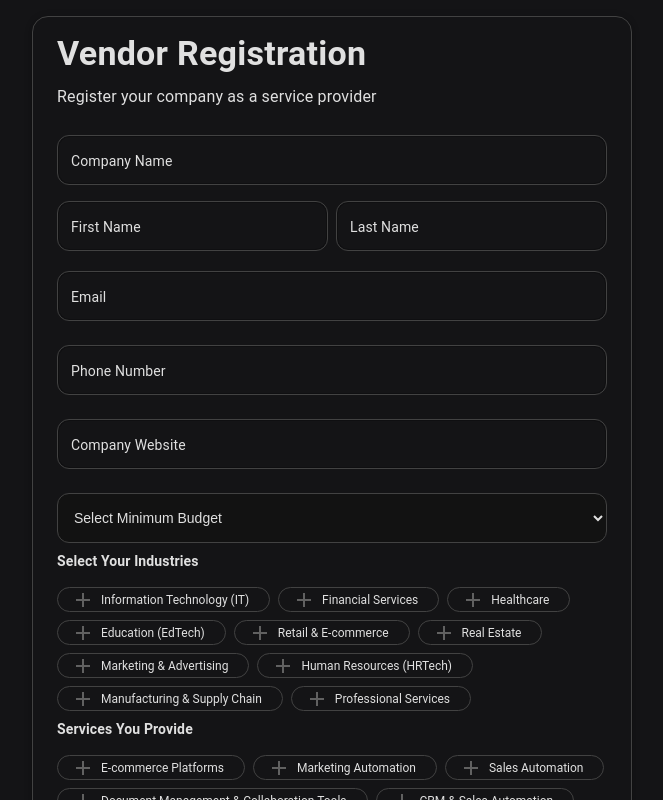
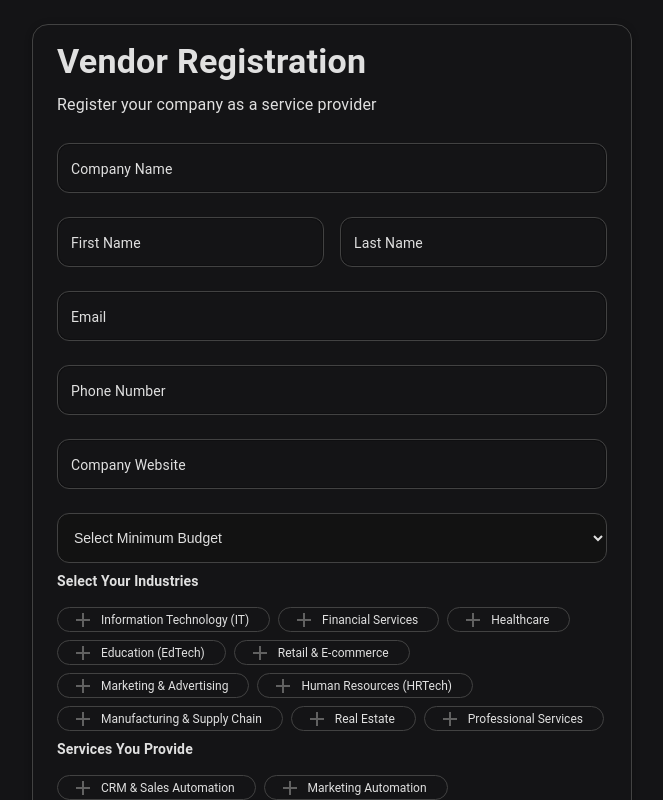
Before and after one commit to web-source-dev/leads, a React (Create React App) app: page /vendor in a window 1280 px wide. Shown: the top 800 px of the page, without its empty margins (308-971 px from the left). Built offline with nearby package versions, Linux system fonts and the light colour scheme; the HTML template or start-up script is replaced by a standard one.

Commit message:
Update VendorForm.jsx

```diff
--- a/src/components/VendorForm.jsx
+++ b/src/components/VendorForm.jsx
@@ -20,29 +20,18 @@ import 'react-toastify/dist/ReactToastify.css';
 import AddIcon from '@mui/icons-material/Add';
 import CloseIcon from '@mui/icons-material/Close';
 
-const industries = [
-  "Information Technology (IT)",
-  "Financial Services",
-  "Healthcare",
-  "Education (EdTech)",
-  "Retail & E-commerce",
-  "Real Estate",
-  "Marketing & Advertising",
-  "Human Resources (HRTech)",
-  "Manufacturing & Supply Chain",
-  "Professional Services"
-];
+const industries = ["Information Technology (IT)", "Financial Services", "Healthcare", "Education (EdTech)", "Retail & E-commerce","Marketing & Advertising","Human Resources (HRTech)","Manufacturing & Supply Chain","Real Estate","Professional Services"];
 const services = [
-  "E-commerce Platforms",
+  "CRM & Sales Automation",
   "Marketing Automation",
-  "Sales Automation",
-  "Document Management & Collaboration Tools",
-  "CRM & Sales Automation",
   "Cybersecurity & Data Protection",
+  "Project Management Software",
   "Business Intelligence & Analytics",
   "Financial & Accounting Tools",
-  "Project Management Software",
   "HR & Recruitment Solutions",
+  "E-commerce Platforms",
+  "Document Management & Collaboration Tools",
+  "Sales Automation",
   "Customer Support & Helpdesk Tools",
   "Compliance & Risk Management Software"
 ];
@@ -171,7 +160,7 @@ export default function VendorRegistration() {
           });
         } else {
           // Handle if response status is not 2xx (something went wrong)
-          setError("There was an issue with your submission.");
+          setError(response.message);
           setTimeout(() => {
             setError("");
           }, 3000);
@@ -203,6 +192,7 @@ export default function VendorRegistration() {
     <Container
       maxWidth="sm"
       sx={{
+        mt: 1,
         p: 2,
         backgroundColor: "var(--background-color)",
         color: "var(--text-color)",
@@ -256,7 +246,7 @@ export default function VendorRegistration() {
             },
           }}
         />
-        <Box sx={{ display: 'flex', flexDirection: { xs: 'column', sm: 'row' }, gap: 1 }}>
+        <Box sx={{ display: 'flex', flexDirection: { xs: 'column', sm: 'row' }, gap: 2 }}>
           <TextField
             fullWidth
             label="First Name"
@@ -265,7 +255,7 @@ export default function VendorRegistration() {
             onChange={handleChange}
             onBlur={handleBlur}
             placeholder="Enter your first name"
-            margin="dense"
+            margin="normal"
             variant="outlined"
             error={!!errors.firstName}
             helperText={errors.firstName}
@@ -288,7 +278,7 @@ export default function VendorRegistration() {
             onChange={handleChange}
             onBlur={handleBlur}
             placeholder="Enter your last name"
-            margin="dense"
+            margin="normal"
             variant="outlined"
             error={!!errors.lastName}
             helperText={errors.lastName}
```
